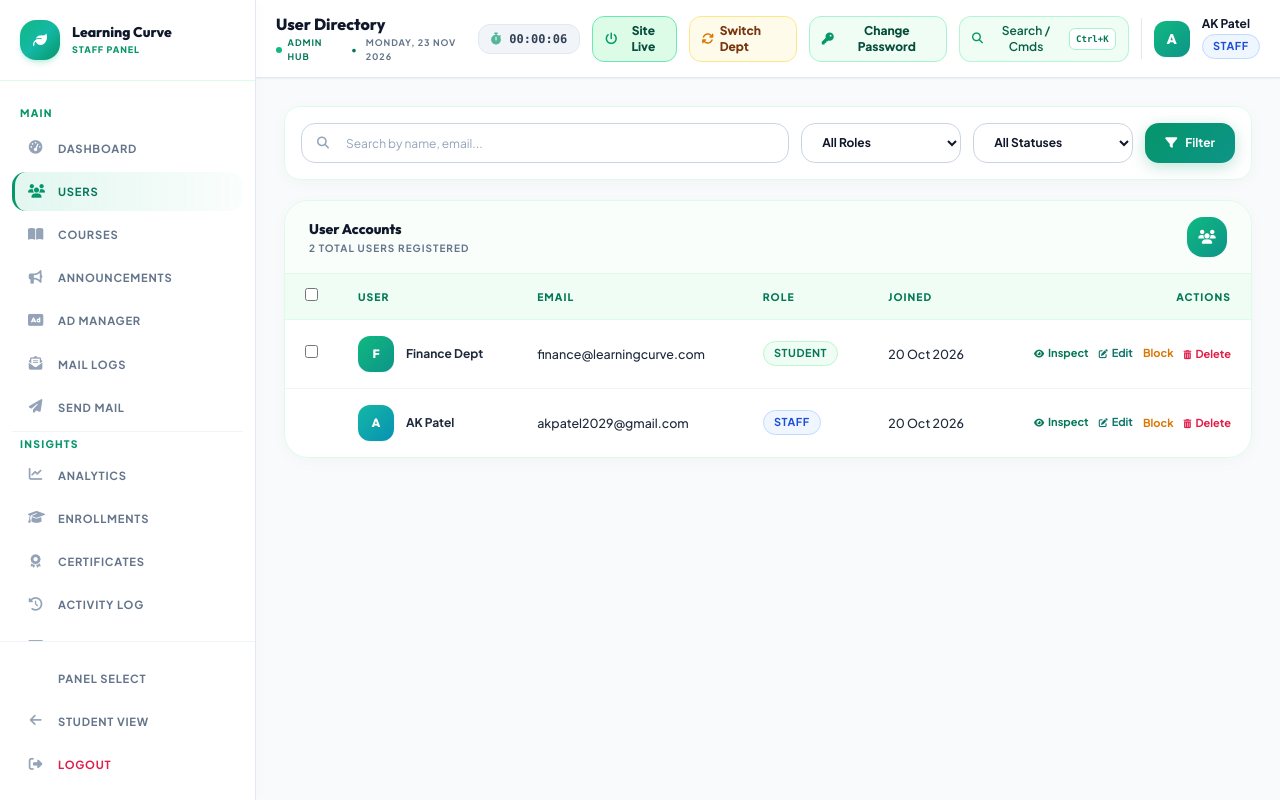
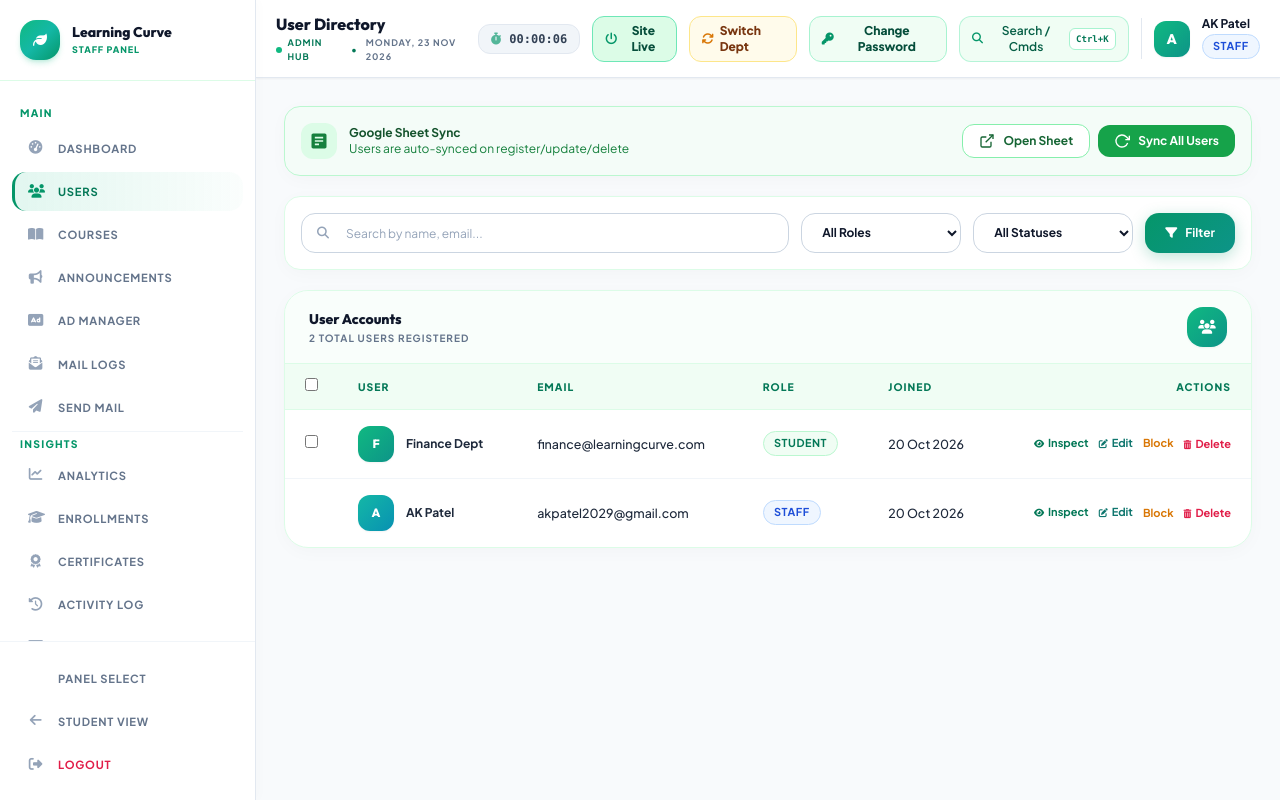
Before and after one commit to redmiinternalstorage-ux/learning_system, a Laravel app: page /admin/users in a window 1280 px wide. Run offline with Laravel 12, Linux system fonts and the light colour scheme; a user stored in the database is signed in; data comes from the database, SQL or seed files in the repository; some libraries are stand-ins or nearby versions.

Commit message:
feat: add Google Sheet sync bar in admin users page

```diff
--- a/resources/views/admin/users.blade.php
+++ b/resources/views/admin/users.blade.php
@@ -4,6 +4,36 @@
 
 @section('content')
 <div class="space-y-5">
+
+    {{-- Google Sheet Sync Bar --}}
+    <div class="glass rounded-2xl p-4 border border-green-200 bg-green-50/50 flex flex-wrap items-center justify-between gap-3">
+        <div class="flex items-center gap-3">
+            <div class="w-9 h-9 rounded-xl bg-green-100 flex items-center justify-center">
+                <svg class="w-5 h-5 text-green-700" viewBox="0 0 24 24" fill="currentColor"><path d="M19 3H5c-1.1 0-2 .9-2 2v14c0 1.1.9 2 2 2h14c1.1 0 2-.9 2-2V5c0-1.1-.9-2-2-2zm-7 14H7v-2h5v2zm5-4H7v-2h10v2zm0-4H7V7h10v2z"/></svg>
+            </div>
+            <div>
+                <p class="text-xs font-bold text-green-900">Google Sheet Sync</p>
+                <p class="text-xs text-green-700">Users are auto-synced on register/update/delete</p>
+            </div>
+        </div>
+        <div class="flex items-center gap-2">
+            <a href="https://docs.google.com/spreadsheets/d/1ciY9HXAqaJZYLmsn2Fw-TPfkt626mA-XXgH4fI-JPlM/edit"
+               target="_blank"
+               class="inline-flex items-center gap-2 px-4 py-2 rounded-xl text-xs font-bold bg-white border border-green-300 text-green-800 hover:bg-green-50 transition">
+                <svg class="w-4 h-4" viewBox="0 0 24 24" fill="none" stroke="currentColor" stroke-width="2"><path d="M18 13v6a2 2 0 01-2 2H5a2 2 0 01-2-2V8a2 2 0 012-2h6"/><polyline points="15 3 21 3 21 9"/><line x1="10" y1="14" x2="21" y2="3"/></svg>
+                Open Sheet
+            </a>
+            <form method="POST" action="{{ route('admin.users.sync-sheet') }}" class="inline">
+                @csrf
+                <button type="submit"
+                        onclick="return confirm('Sync all {{ \App\Models\User::count() }} users to Google Sheet?')"
+                        class="inline-flex items-center gap-2 px-4 py-2 rounded-xl text-xs font-bold bg-green-600 text-white hover:bg-green-700 transition">
+                    <svg class="w-4 h-4" viewBox="0 0 24 24" fill="none" stroke="currentColor" stroke-width="2"><polyline points="23 4 23 10 17 10"/><path d="M20.49 15a9 9 0 11-2.12-9.36L23 10"/></svg>
+                    Sync All Users
+                </button>
+            </form>
+        </div>
+    </div>
 
     {{-- Search & Filter Bar --}}
     <div class="glass rounded-2xl p-4 border border-emerald-100">
```
